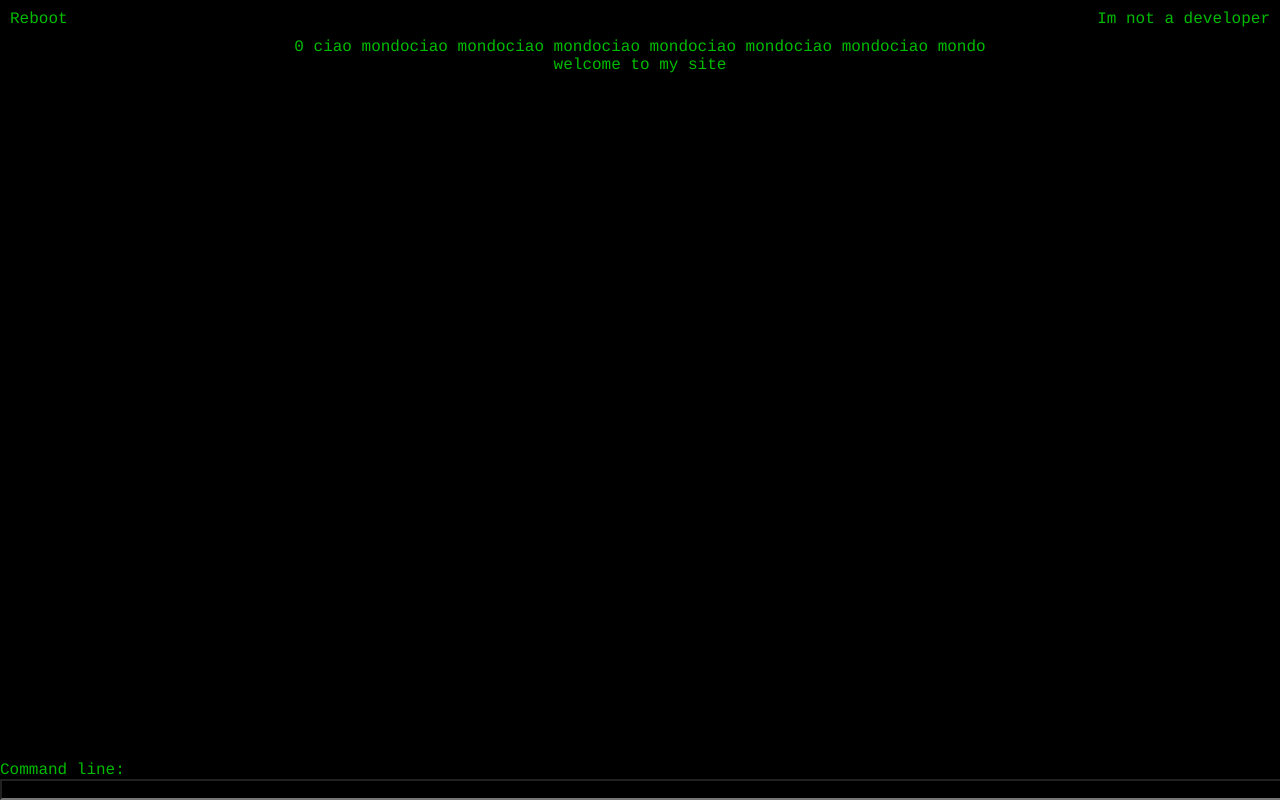
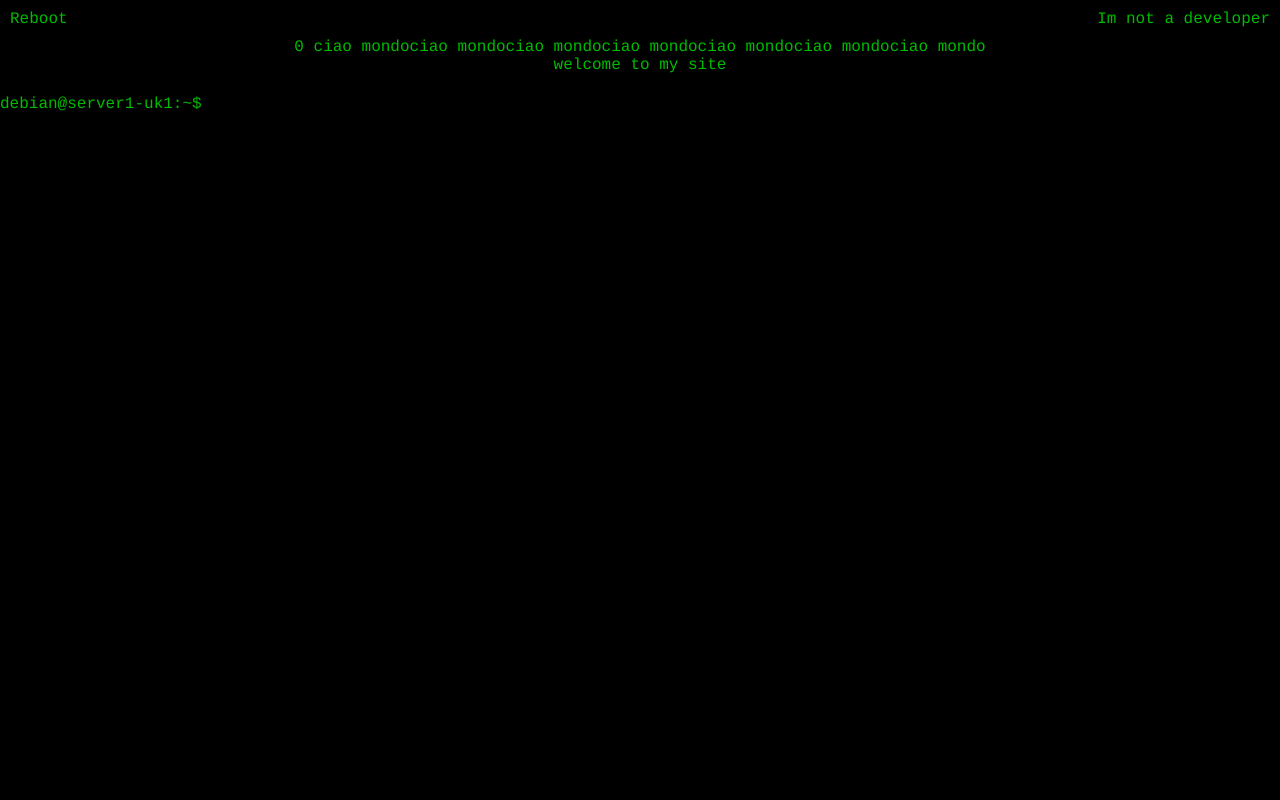
Before and after one commit to izaerax/site, a Nuxt app: page / in a window 1280 px wide. Built offline with nearby package versions, Linux system fonts and the light colour scheme.

Commit message:
clipboard past, commandStore, removed footer

```diff
--- a/components/CommandLine.vue
+++ b/components/CommandLine.vue
@@ -1,13 +1,16 @@
 <template lang="pug">
 form(@submit.prevent="execute")
-  input(v-model="command" ref="input" @keydown="browseHistory")
+  .command
+    div debian@server1-uk1:~$
+    input(v-model="command" ref="input" @keydown="browseHistory")
 </template>
 
 <script setup>
 // data
 const commandPointer = ref(-1)
-const command = ref('')
+const command = useCommandState()
 const input = ref()
+
 const history = ref([])
 
 const {executeCommand} = useCommandLine()
@@ -66,12 +69,39 @@ onMounted(() => {
 </script>
 
 <style lang="scss" scoped>
-input, textarea {
-  color: $text-primary-color;
-  background-color: $bg-primary-color;
-  width: 100%;
-  &:focus, &:hover {
-    outline: none;
+form {
+  padding-top: 20px;
+
+  .command {
+    display: flex;
+    justify-content: center;
+    padding-bottom: 5px;
+
+    div {
+      display: flex;
+       align-items: center;
+
+    }
+
+    input, textarea {
+      font-family: 'Courier';
+      flex-grow: 1;
+      font-size: 16px;
+      border-width: 0px;
+      color: $text-primary-color;
+      background-color: $bg-primary-color;
+      padding-left: 5px;
+    }
+    *:focus {
+      border-width: 0px;
+      outline: none;
+      outline-style: none;
+      border-color: inherit;
+      -webkit-box-shadow: none;
+      box-shadow: none;
+    }
   }
 }
+
+
 </style>
--- /dev/null
+++ b/composables/states.ts
@@ -0,0 +1 @@
+export const useCommandState = () => useState<string>('command', () => '')
--- a/layouts/default.vue
+++ b/layouts/default.vue
@@ -1,17 +1,24 @@
 <template lang="pug">
-.layout(v-if="!init")
+.layout(v-if="!init" @contextmenu="copyInCommandline")
 	Header
 	slot
-	Footer
 .init(v-else) initializing...
 </template>
 
 <script setup>
 const init = ref(false);
+const commandState = useCommandState()
+
+const copyInCommandline = async (evt) => {
+  evt.preventDefault();
+  const clip = await navigator.clipboard.readText()
+  commandState.value = clip
+}
 
 onMounted(() => {
   setTimeout(() => (init.value = false), 3000);
 });
+
 </script>
 
 <style lang="scss" scoped>
--- a/pages/index.vue
+++ b/pages/index.vue
@@ -11,6 +11,8 @@
 			:text="enMessages.index.welcome"
 			:interval="50" @finished="nextTempText"
 		)
+
+		CommandLine
 </template>
 
 <script lang="ts" setup>
```
